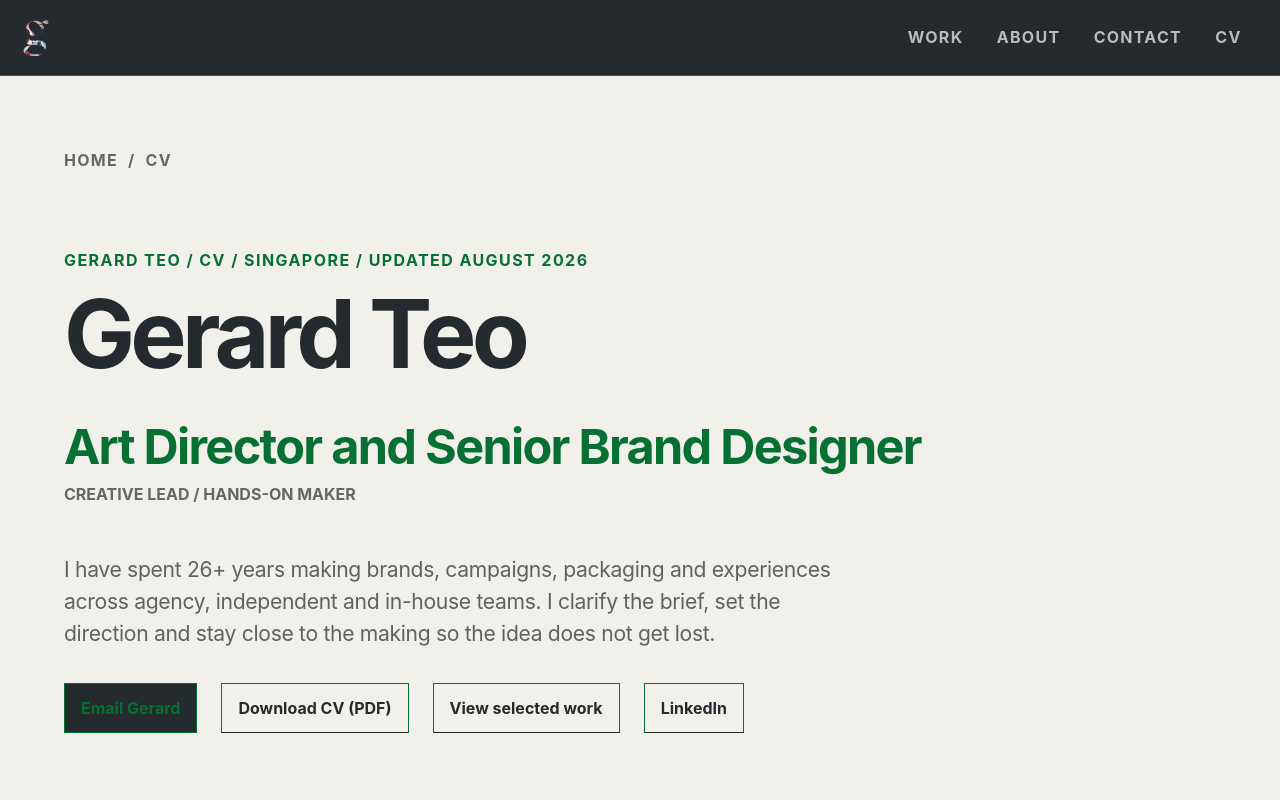
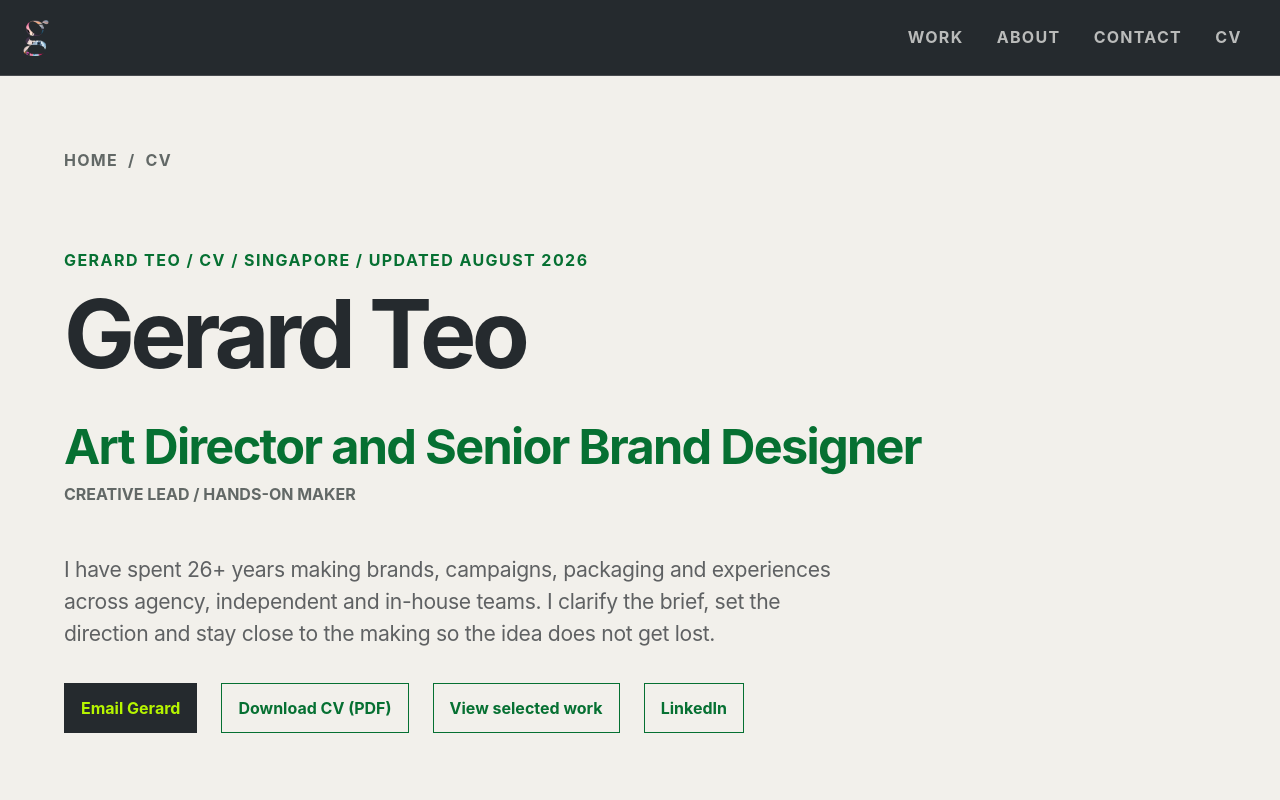
Before and after one commit to doesdesignwork/portfolio, a Next.js app: page /cv in a window 1280 px wide. In both pictures the pointer is over the link 130 px from the left and 708 px from the top of the page. Shown: the top 800 px of the page. Built offline with nearby package versions, Linux system fonts and the light colour scheme; no server answers.

Commit message:
Lock every online CV action to the new green system

```diff
--- a/app/neon-green-gunmetal.css
+++ b/app/neon-green-gunmetal.css
@@ -91,19 +91,19 @@ aside[data-side-index] [data-availability-link]:focus-visible {
 }
 
 /* Online CV and shared action rows. */
-.brand-action-row a {
+.site-page--cv .brand-action-row a {
   border-color: var(--brand-signal) !important;
   color: var(--brand-signal) !important;
 }
 
-.brand-action-row a:first-child {
+.site-page--cv .brand-action-row a:first-child {
   border-color: var(--brand-ink) !important;
   background: var(--brand-ink) !important;
   color: var(--brand-signal-bright) !important;
 }
 
-.brand-action-row a:hover,
-.brand-action-row a:focus-visible {
+.site-page--cv .brand-action-row a:hover,
+.site-page--cv .brand-action-row a:focus-visible {
   border-color: var(--brand-ink) !important;
   background: var(--brand-ink) !important;
   color: var(--brand-signal-bright) !important;
```
